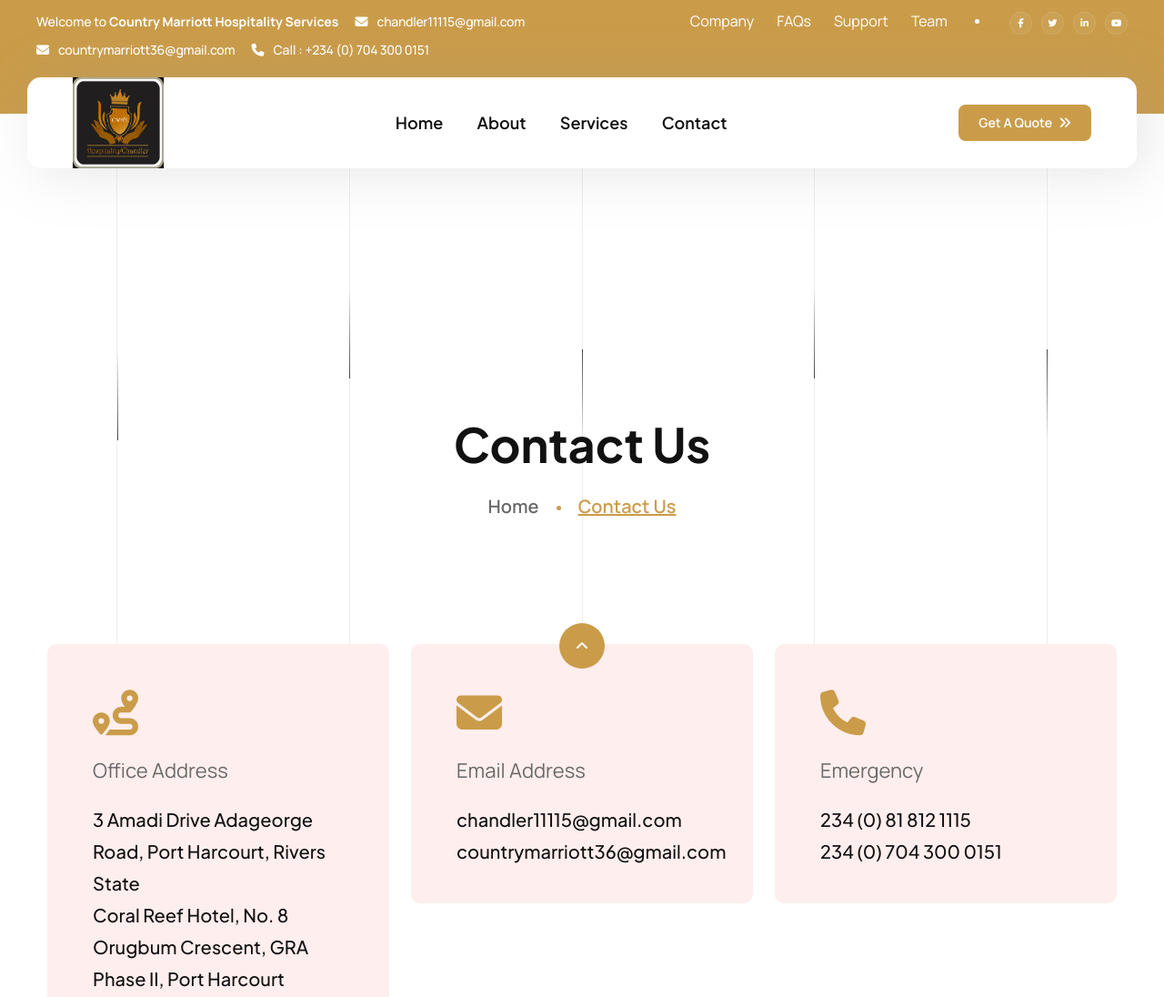
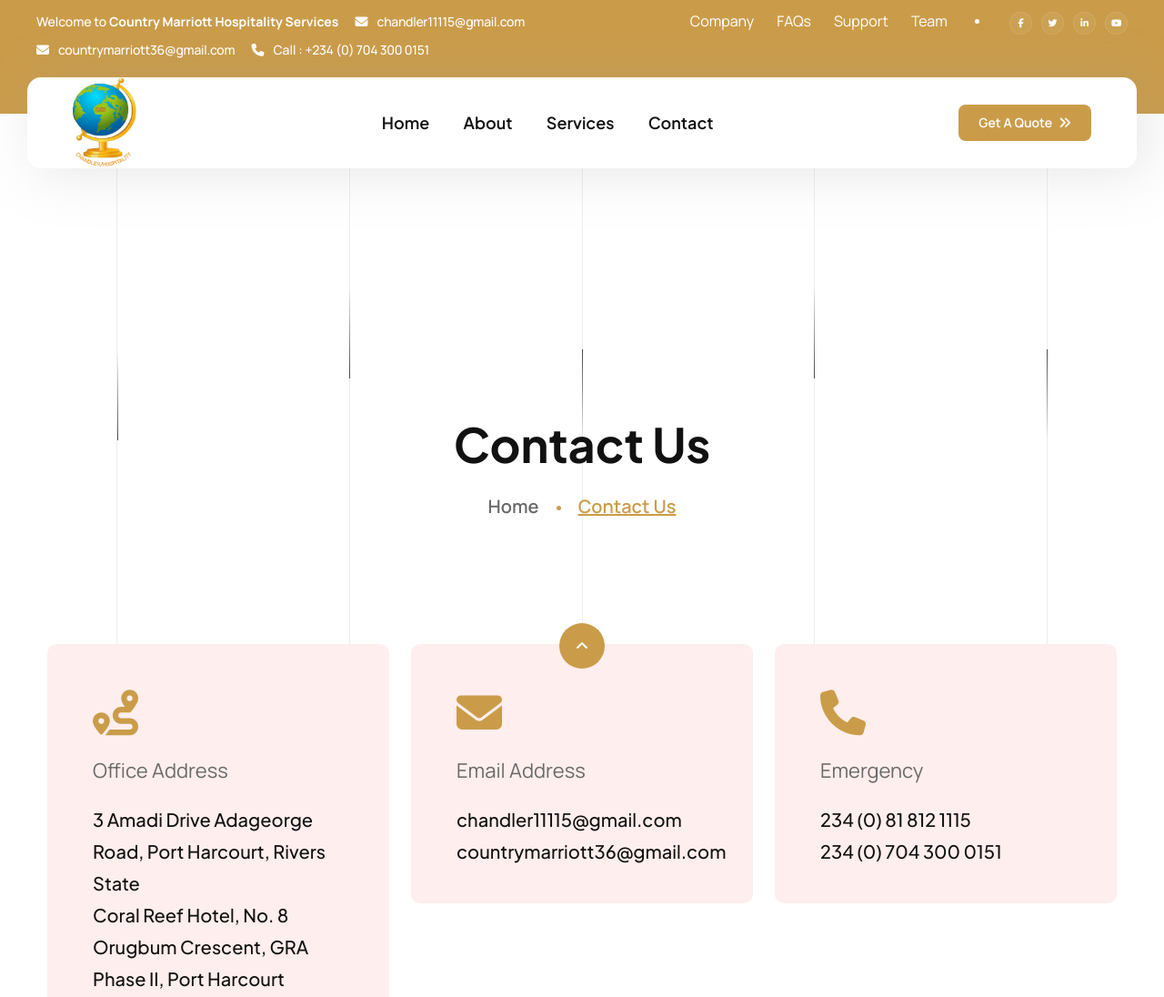
Before and after one commit to Alphadude/marriot, a plain HTML site: page contact.html in a window 1280 px wide. Shown: the top 1096 px of the page at 91% size. Drawn offline with nearby package versions, Linux system fonts and the light colour scheme; a script that the page names is missing.

Commit message:
updated logo

```diff
--- a/contact.html
+++ b/contact.html
@@ -10,7 +10,7 @@
     <meta name="viewport" content="width=device-width, initial-scale=1, shrink-to-fit=no">
     <!--====== Title ======-->
     <title>Contact - Country Marriott Hospitality Services</title>
-    <link rel="shortcut icon" href="assets/images/logo/logo.png" type="image/png">
+    <link rel="shortcut icon" href="assets/images/logo2.png" type="image/png">
     <!--====== Google Fonts ======-->
     <link
         href="https://fonts.googleapis.com/css2?family=Manrope:wght@200..800&amp;family=Plus+Jakarta+Sans:ital,wght@0,200..800;1,200..800&amp;display=swap"
@@ -86,15 +86,15 @@
                 <div class="primary-menu">
                     <!--====  Site Branding  ===-->
                     <div class="site-branding">
-                        <a href="index.html" class="brand-logo"><img src="assets/images/logo/logo-black.jpeg" alt="Brand Logo"
-                                width="100px" height="100px"></a>
+                        <a href="index.html" class="brand-logo"><img src="assets/images/logo2.png" alt="Brand Logo"
+                                width="70px" height="100px"></a>
                     </div>
                     <!--=== Sasly Main Menu===-->
                     <div class="sasly-nav-menu">
                         <div class="sasly-menu-top d-flex justify-content-between d-block d-lg-none">
                             <div class="site-branding">
-                                <a href="index.html" class="brand-logo"><img src="assets/images/logo/logo-black.jpeg"
-                                        alt="Brand Logo" width="100px" height="100px"></a>
+                                <a href="index.html" class="brand-logo"><img src="assets/images/logo2.png"
+                                        alt="Brand Logo" width="70px" height="100px"></a>
                             </div>
                             <div class="navbar-close">
                                 <i class="fa-solid fa-times"></i>
@@ -375,7 +375,7 @@
                                     <div class="footer-content">
                                         <div class="footer-logo">
                                             <a href="index.html">
-                                                <img src="assets/images/logo/logo-black.jpeg" width="150px" alt="Brand Logo" />
+                                                <img src="assets/images/logo2.png" width="150px" alt="Brand Logo" />
                                             </a>
                                         </div>
                                         <p>
```
Also changed, not shown: about.html (+6 -6 lines), chandler.html (+5 -5 lines), eventservices.html (+6 -6 lines), hospitality.html (+6 -6 lines), hotelresevation.html (+6 -6 lines), index.html (+4 -4 lines), logistics.html (+6 -6 lines), offshore.html (+6 -6 lines), services.html (+6 -7 lines), assets/images/logo2.png (added).
